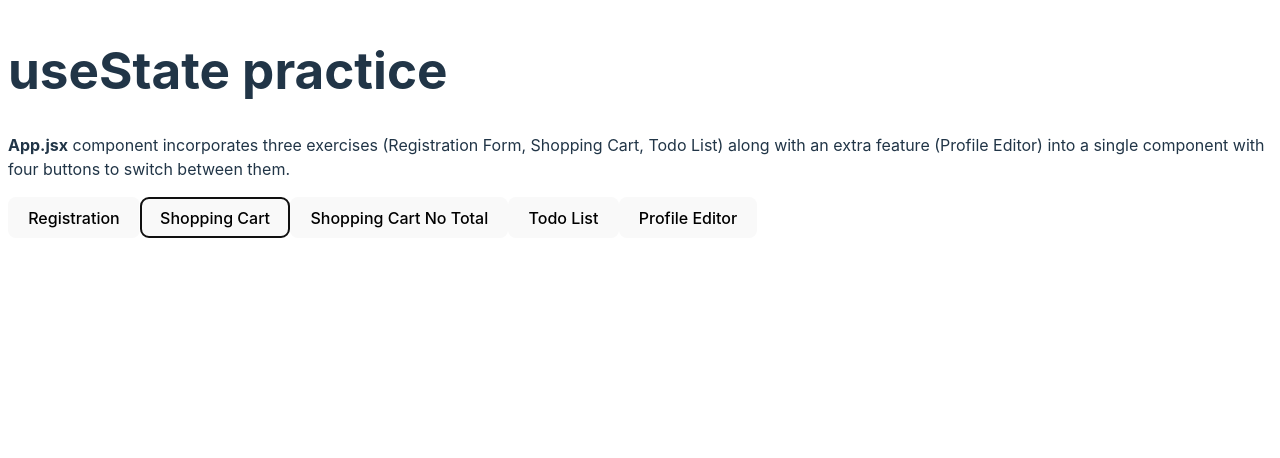
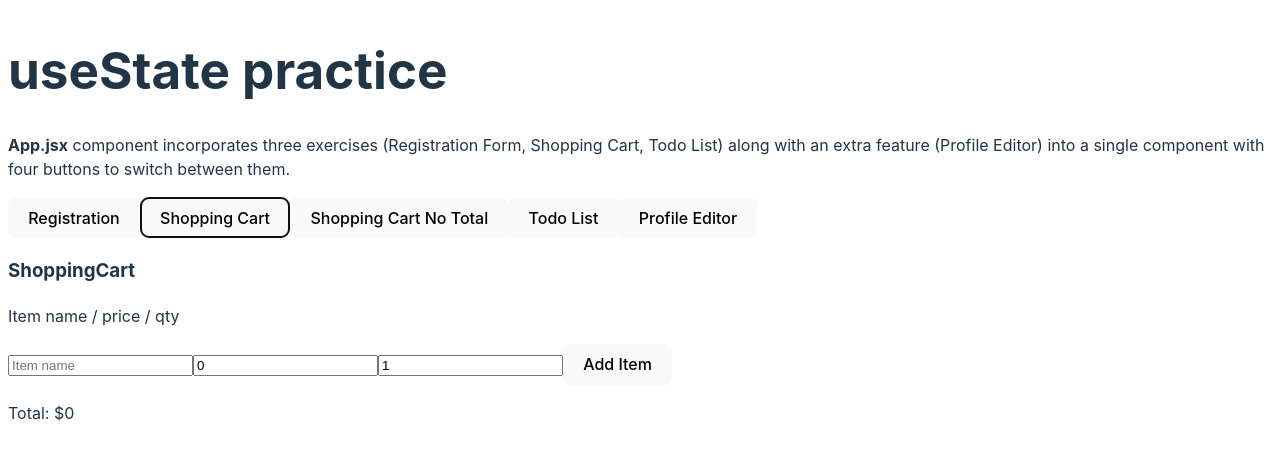
Before and after one commit to marcius02/stateFormPra, a React (Vite) app: page / in a window 1280 px wide. Both pictures are taken after a click on the button "Shopping Cart". Shown: the top 458 px of the page. Built offline with nearby package versions, Linux system fonts and the light colour scheme.

Commit message:
feat: shopping cart component

```diff
--- a/src/ShoppingCart.jsx
+++ b/src/ShoppingCart.jsx
@@ -1,11 +1,75 @@
+import { useState } from "react";
 
 export default function ShoppingCart() {
+  const [cart, setCart] = useState({
+    total: 0,
+    items: [],
+  });
+  const [newItem, setNewItem] = useState({ name: "", price: 0, quantity: 1 });
 
+  const addItem = (e) => {
+    e.preventDefault();
+    const updatedItems = [...cart.items, newItem];
+    const newTotal = updatedItems.reduce(
+      (sum, item) => sum + item.price * item.quantity,
+      0
+    );
+    setCart({
+      total: newTotal,
+      items: updatedItems,
+    });
+    setNewItem({ name: "", price: 0, quantity: 1 });
+  };
 
+  const handleInputChange = (e) => {
+    const { name, value } = e.target;
+    setNewItem({
+      ...newItem,
+      [name]:
+        name === "price" || name === "quantity" ? parseFloat(value) : value,
+    });
+  };
 
   return (
-    <>
-
-    </>
+    <div>
+      <h3>ShoppingCart</h3>
+      <p>Item name / price / qty </p>
+      <form onSubmit={addItem}>
+        <input
+          type="text"
+          name="name"
+          value={newItem.name}
+          onChange={handleInputChange}
+          placeholder="Item name"
+          required
+        />
+        <input
+          type="number"
+          name="price"
+          value={newItem.price}
+          onChange={handleInputChange}
+          placeholder="Price"
+          required
+        />
+        <input
+          type="number"
+          name="quantity"
+          value={newItem.quantity}
+          onChange={handleInputChange}
+          placeholder="Quantity"
+          min="1"
+          required
+        />
+        <button type="submit">Add Item</button>
+      </form>
+      <ul>
+        {cart.items.map((item, index) => (
+          <li key={index}>
+            {item.name} - ${item.price} x {item.quantity}
+          </li>
+        ))}
+      </ul>
+      <p>Total: ${cart.total}</p>
+    </div>
   );
 }
```
